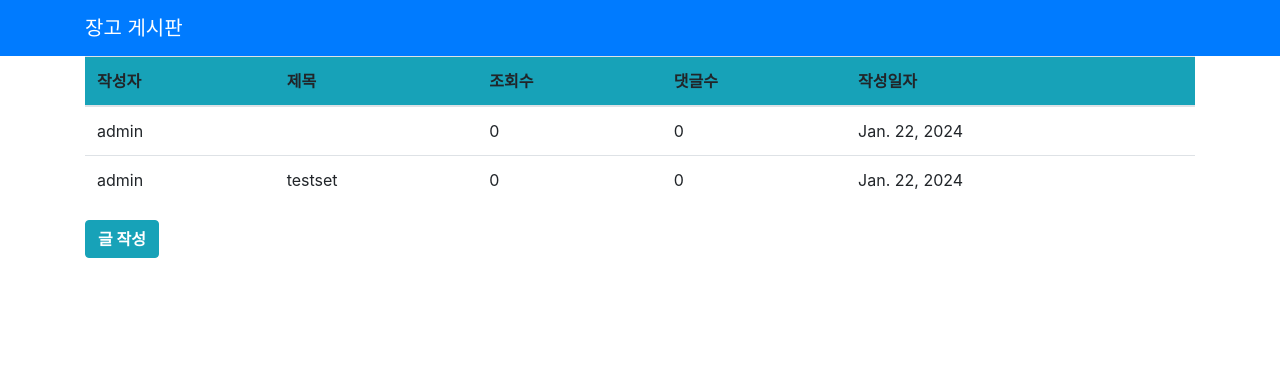
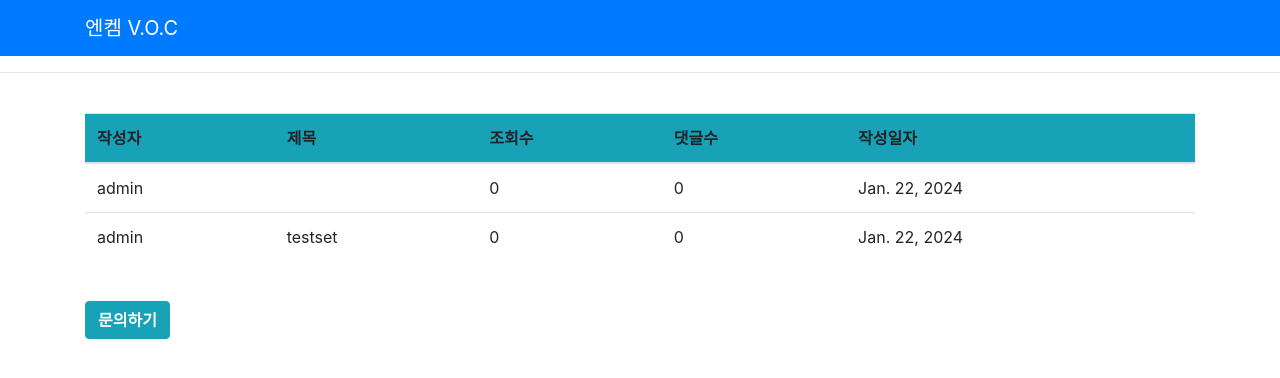
Before and after one commit to UNNAMED-Proxy/Monitoring, a Django app: page / in a window 1280 px wide. Shown: the top 378 px of the page. Run offline with Django 5.2, Linux system fonts and the light colour scheme; data comes from the database, SQL or seed files in the repository; some libraries are stand-ins or nearby versions.

Commit message:
Changes
Signed-off-by: kengkeng <tidlxod1@naver.com>

```diff
--- a/makeBoard/templates/base.html
+++ b/makeBoard/templates/base.html
@@ -7,7 +7,7 @@
     <link href="https://fonts.googleapis.com/css2?family=Nanum+Gothic:wght@700&display=swap" rel="stylesheet">
 
 
-    <link rel="stylesheet" href="{% static 'css/bootstrap.min.css' %}">
+    <link rel="stylesheet" href="{% static 'css/bootstrap.css' %}">
 
     <link rel="stylesheet" href="{% static 'css/app.css' %}">
 
@@ -15,10 +15,11 @@
 <body>
     <nav class="navbar navbar-expand-lg navbar-dark bg-primary">
     <div class="container">
-        <a class ="navbar-brand" href="{% url 'home' %}">장고 게시판</a>
-
+        <a class ="navbar-brand" href="{% url 'home' %}">엔켐 V.O.C</a>
     </div>
     </nav>
+    <hr>
+    <br>
 
     <!-- 여기에 컨텐츠들을 계속 넣습니다.유지보수를 위해서 -->
     <div class="container">
--- a/makeBoard/templates/home.html
+++ b/makeBoard/templates/home.html
@@ -2,14 +2,13 @@
      {% block content %}
         <table class="table">
             <thead class="bg-info">
-                <tr>
+                <tr {border-bottom: 2px solid black}>
                     <th>작성자</th>
                     <th>제목</th>
                     <th>조회수</th>
                     <th>댓글수</th>
                     <th>작성일자</th>
                 </tr>
-
             </thead>
 
             <tbody>
@@ -24,12 +23,12 @@
                 {% endfor %}
 
             </tbody>
-
         </table>
+        <br>
 
         <!-- add creating posting button  게시글 버튼-->
         <div class="mb-4">
-            <a href="{% url 'new_topic' %}" class="btn btn-info"><b>글 작성</b></a>
+            <a href="{% url 'new_topic' %}" class="btn btn-info"><b>문의하기</b></a>
         </div>
 
 
```
